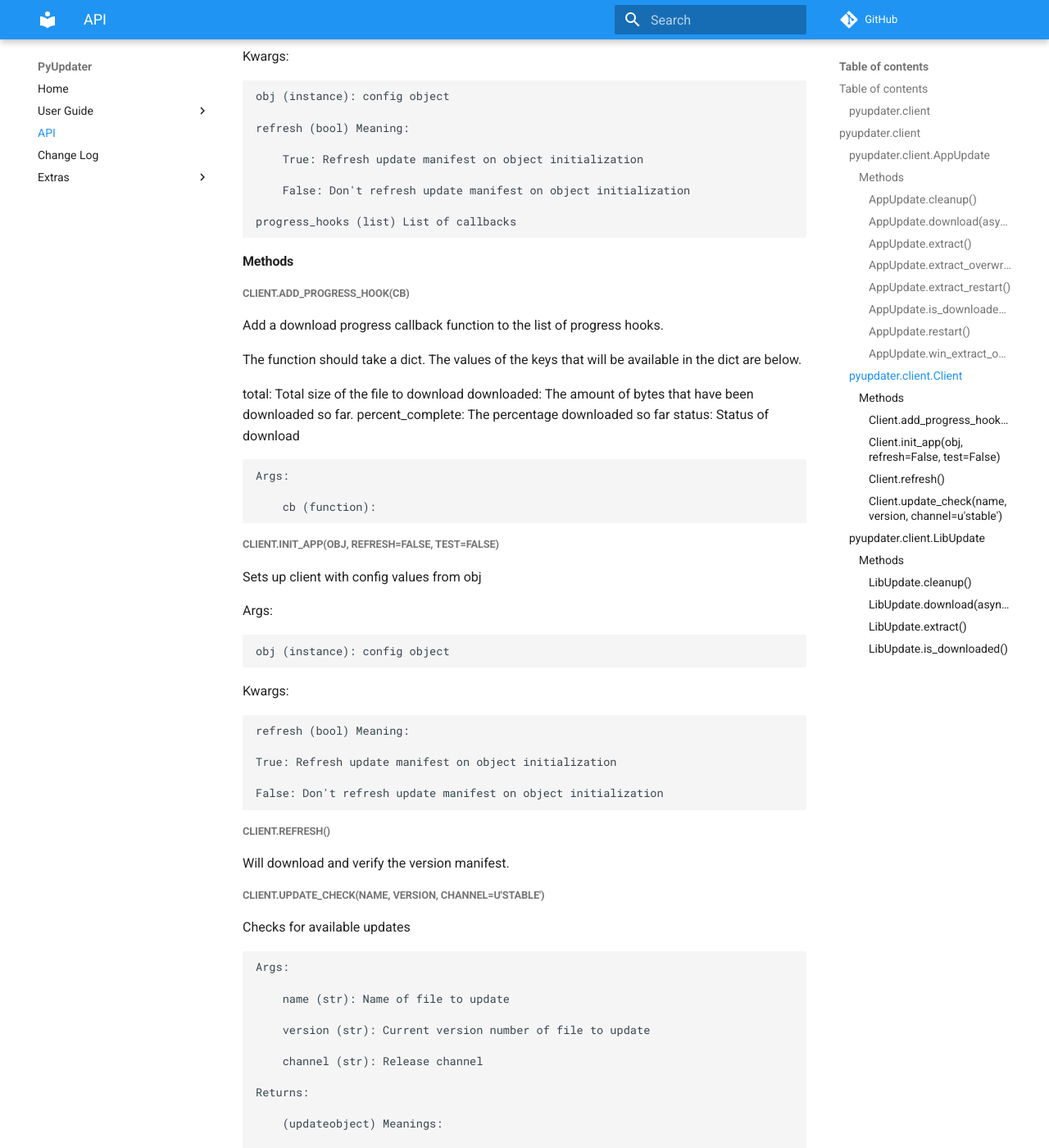
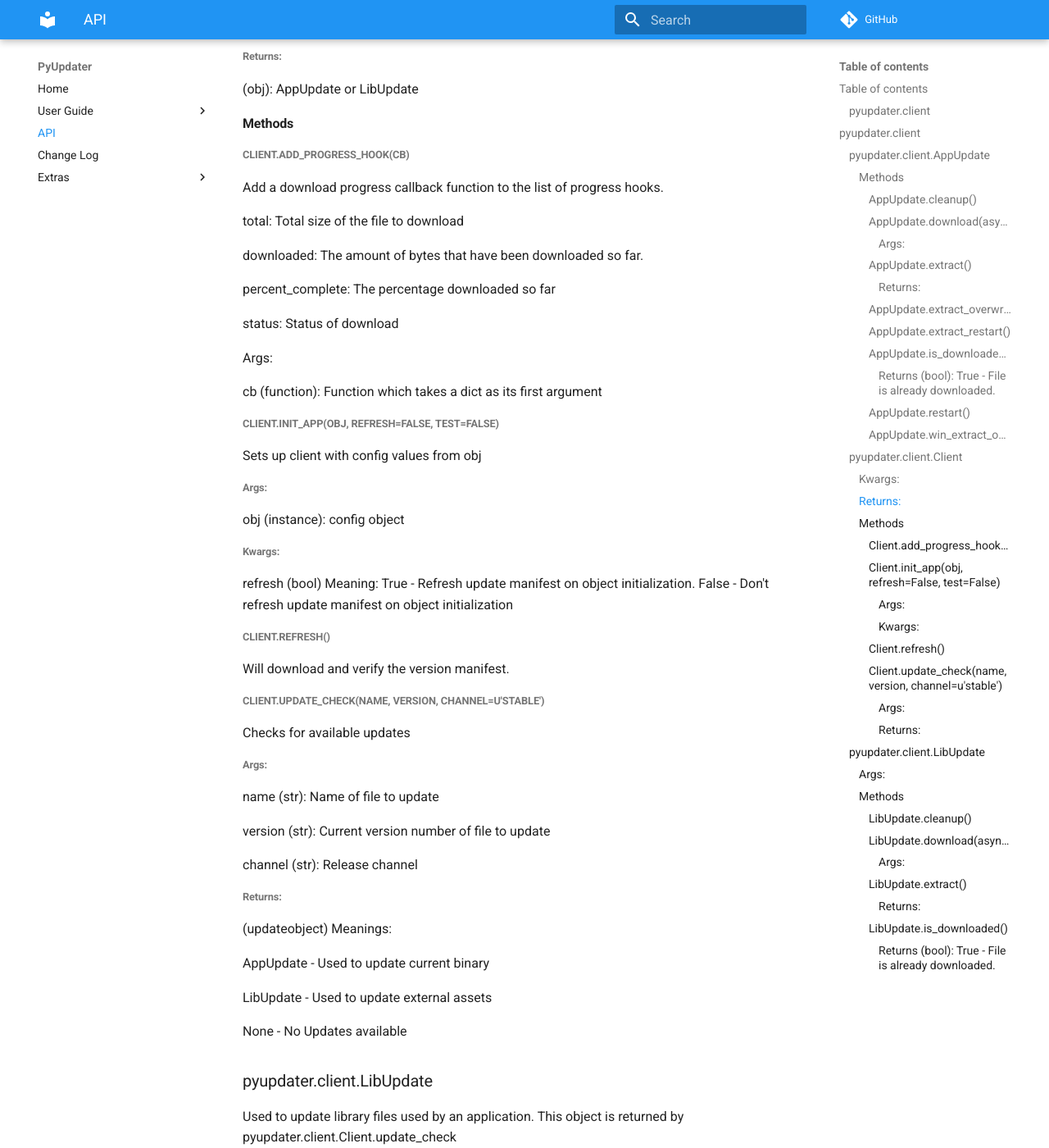
Before and after one commit to Digital-Sapphire/PyUpdater, an MkDocs documentation site: the page built from docs/api.md, in a window 1280 px wide and 1400 px high, scrolled down 1948 px. Shown: the whole window at 82% size. Built offline with MkDocs 1.6.1 and Material for MkDocs 9.7.7, drawn with Linux system fonts in a browser that asks for light colours; comment, search, counter and statistics services are not loaded; old or Windows-style settings are respelled for this version of MkDocs; some of the changed text lies outside the part shown.

```diff
--- a/docs/api.md
+++ b/docs/api.md
@@ -22,9 +22,9 @@
 Used to update an application. This object is returned by
 pyupdater.client.Client.update_check
 
-    Args:
+Args:
 
-        data (dict): Info dict
+data (dict): Info dict
 
 #### Methods
 
@@ -36,9 +36,9 @@ Cleans up old update archives for this app or asset
 
 Downloads update
 
-Args:
+######Args:
 
-    async (bool): Perform download in background thread
+async (bool): Perform download in background thread
 
 ##### AppUpdate.extract()
 
@@ -47,13 +47,9 @@ If updating a lib you can take over from there. If updating
 an app this call should be followed by method "restart" to
 complete update.
 
-Returns:
+######Returns:
 
-    (bool) Meanings:
-
-        True - Extract successful
-
-        False - Extract failed
+(bool) True - Extract successful. False - Extract failed.
 
 ##### AppUpdate.extract_overwrite()
 
@@ -68,11 +64,8 @@ then restart the application using the updated binary.
 
 Used to check if update has been downloaded.
 
-Returns (bool):
-
-    True: File is already downloaded.
-
-    False: File hasn't been downloaded.
+######Returns (bool): True - File is already downloaded.
+False - File hasn't been downloaded.
 
 ##### AppUpdate.restart()
 
@@ -92,17 +85,18 @@ Deprecated: Use extract_overwrite instead.
 
 Used to check for updates & returns an updateobject if there is an update.
 
-Kwargs:
+######Kwargs:
 
-    obj (instance): config object
+obj (instance): config object
 
-    refresh (bool) Meaning:
+refresh (bool): True - Refresh update manifest on object initialization.
+False - Don't refresh update manifest on object initialization
 
-        True: Refresh update manifest on object initialization
+progress_hooks (list): List of callbacks
 
-        False: Don't refresh update manifest on object initialization
+######Returns:
 
-    progress_hooks (list) List of callbacks
+(obj): AppUpdate or LibUpdate
 
 #### Methods
 
@@ -111,33 +105,31 @@ Kwargs:
 Add a download progress callback function to the list of progress
 hooks.
 
-The function should take a dict. The values of the keys that will be
-available in the dict are below.
+total:  Total size of the file to download
 
-total:  Total size of the file to download
 downloaded: The amount of bytes that have been downloaded so far.
+
 percent_complete: The percentage downloaded so far
+
 status: Status of download
 
-    Args:
+Args:
 
-        cb (function):
+cb (function): Function which takes a dict as its first argument
 
 ##### Client.init_app(obj, refresh=False, test=False)
 
 Sets up client with config values from obj
 
-Args:
+######Args:
 
-    obj (instance): config object
+obj (instance): config object
 
-Kwargs:
+######Kwargs:
 
-    refresh (bool) Meaning:
-
-    True: Refresh update manifest on object initialization
-
-    False: Don't refresh update manifest on object initialization
+refresh (bool) Meaning: True - Refresh update manifest on object
+initialization. False - Don't refresh update manifest on object
+initialization
 
 ##### Client.refresh()
 
@@ -147,32 +139,32 @@ Will download and verify the version manifest.
 
 Checks for available updates
 
-    Args:
+######Args:
 
-        name (str): Name of file to update
+name (str): Name of file to update
 
-        version (str): Current version number of file to update
+version (str): Current version number of file to update
 
-        channel (str): Release channel
+channel (str): Release channel
 
-    Returns:
+######Returns:
 
-        (updateobject) Meanings:
+(updateobject) Meanings:
 
-            AppUpdate - Used to update current binary
+AppUpdate - Used to update current binary
 
-            LibUpdate - Used to update external assets
+LibUpdate - Used to update external assets
 
-            None - No Updates available
+None - No Updates available
 
 ### pyupdater.client.LibUpdate
 
 Used to update library files used by an application. This object is
 returned by pyupdater.client.Client.update_check
 
-    Args:
+######Args:
 
-        data (dict): Info dict
+data (dict): Info dict
 
 #### Methods
 
@@ -184,9 +176,9 @@ Cleans up old update archives for this app or asset
 
 Downloads update
 
-Args:
+######Args:
 
-    async (bool): Perform download in background thread
+async (bool): Perform download in background thread
 
 ##### LibUpdate.extract()
 
@@ -195,20 +187,13 @@ If updating a lib you can take over from there. If updating
 an app this call should be followed by method "restart" to
 complete update.
 
-Returns:
+######Returns:
 
-    (bool) Meanings:
-
-        True - Extract successful
-
-        False - Extract failed
+(bool) True - Extract successful. False - Extract failed.
 
 ##### LibUpdate.is_downloaded()
 
 Used to check if update has been downloaded.
 
-Returns (bool):
-
-    True: File is already downloaded.
-
-    False: File hasn't been downloaded.
+######Returns (bool): True - File is already downloaded.
+False - File hasn't been downloaded.
```
Also changed, not shown: 2 other files.
